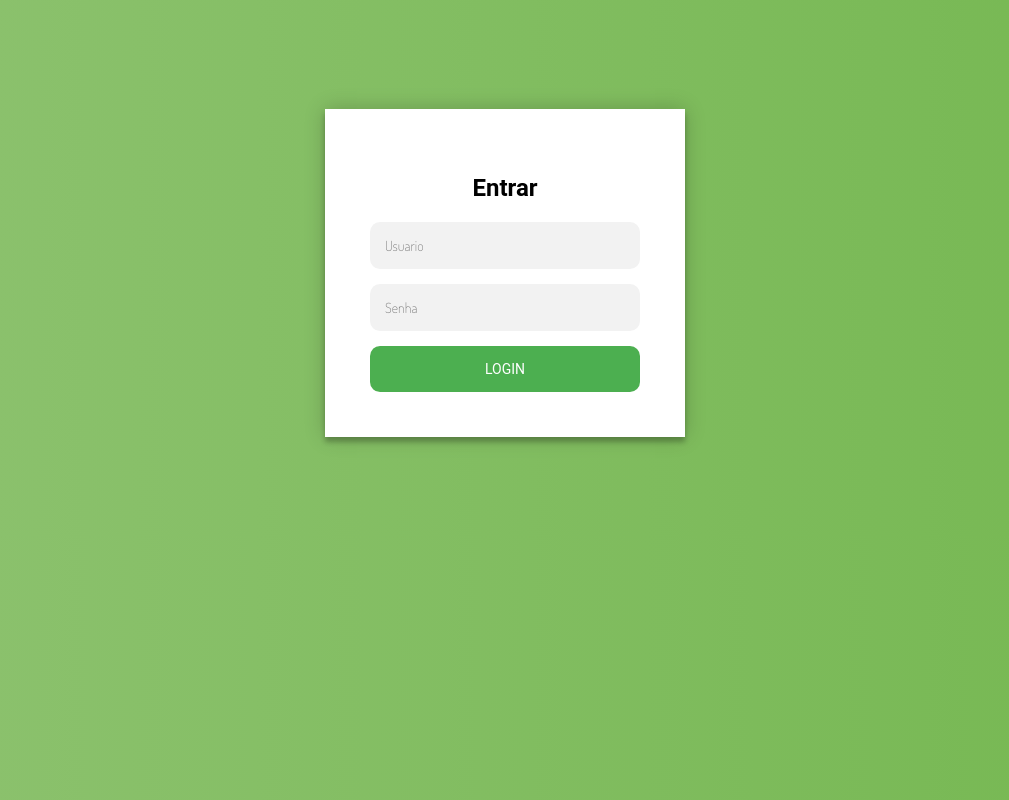
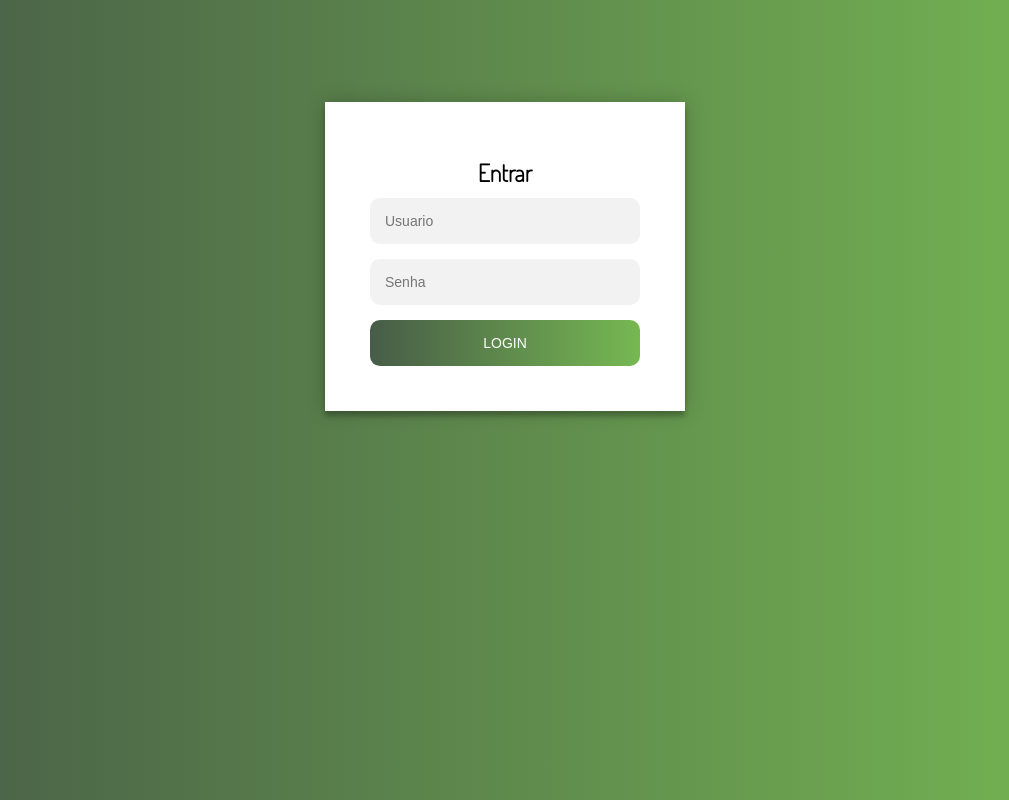
Before and after one commit to LeticiaRosa/Loja_Virtual, a PHP site: page /Tela_login_nova.php in a window 1280 px wide. Shown: the whole page, without its empty margins (135-1144 px from the left). Run offline with PHP 8.4, Linux system fonts and the light colour scheme.

Commit message:
Ajustes no layout

```diff
--- a/Tela_login_nova.php
+++ b/Tela_login_nova.php
@@ -22,10 +22,7 @@
       <input type="text" name="usuario" id="usuario" required placeholder="Usuario"/>
       <input type="password" name="senha" id="senha" placeholder="Senha"/>
       <button type="submit" name="acao" id="enviar" value="Enviar">login</button>
-    </form>
-  </div>
-</div>
-<section class="Erro">
+      <section class="Erro">
        <div class="center">
        <p>
             <?php
@@ -46,6 +43,10 @@
             </p>
         </div><!--center-->
 </section>
+    </form>
+  </div>
+</div>
+
 </main>
 
 </body>
--- a/css/css_tela_login_nova.css
+++ b/css/css_tela_login_nova.css
@@ -1,4 +1,21 @@
 @import url(https://fonts.googleapis.com/css2?family=Dosis:wght@200&display=swap);
+
+*{
+	margin: 0 ;
+	padding: 0;
+	box-sizing: border-box;
+
+}
+html,body{
+    width: 100%;
+    height: 100%;
+    font-family: "Dosis", sans-serif;
+
+}
+
+h2{
+  padding: 10px;
+}
 
 .login-page {
   width: 360px;
@@ -16,7 +33,6 @@
   box-shadow: 0 0 20px 0 rgba(0, 0, 0, 0.2), 0 5px 5px 0 rgba(0, 0, 0, 0.24);
 }
 .form input {
-  font-family: "Dosis", sans-serif;
   outline: 0;
   background: #f2f2f2;
   width: 100%;
@@ -28,10 +44,9 @@
   border-radius: 10px;
 }
 .form button {
-  font-family: "Roboto", sans-serif;
   text-transform: uppercase;
   outline: 0;
-  background: #4CAF50;
+  background: linear-gradient(to left,#76b852, #475c47);
   width: 100%;
   border: 0;
   padding: 15px;
@@ -43,7 +58,7 @@
   border-radius: 10px;
 }
 .form button:hover,.form button:active,.form button:focus {
-  background: #43A047;
+  background-color: gray;
 }
 .form .message {
   margin: 15px 0 0;
@@ -92,11 +107,15 @@
 }
 body {
   background: #76b852; /* fallback for old browsers */
-  background: -webkit-linear-gradient(right, #76b852, #8DC26F);
-  background: -moz-linear-gradient(right, #76b852, #8DC26F);
-  background: -o-linear-gradient(right, #76b852, #8DC26F);
-  background: linear-gradient(to left, #76b852, #8DC26F);
-  font-family: "Roboto", sans-serif;
+  background: -webkit-linear-gradient(right, #76b852, #475c47);
+  background: -moz-linear-gradient(right, #76b852, #475c47);
+  background: -o-linear-gradient(right, #76b852, #475c47);
+  background: linear-gradient(to left, #76b852, #475c47);
   -webkit-font-smoothing: antialiased;
   -moz-osx-font-smoothing: grayscale;
 }
+
+.Erro{
+  color: #EF3B3A;
+  font-weight: bold;
+}
```
Also changed, not shown: css/cadastro.css (+12 -11 lines), css/css_tela_inicial.css (+4 -4 lines), imagens/icons8_menu_50px.png.
